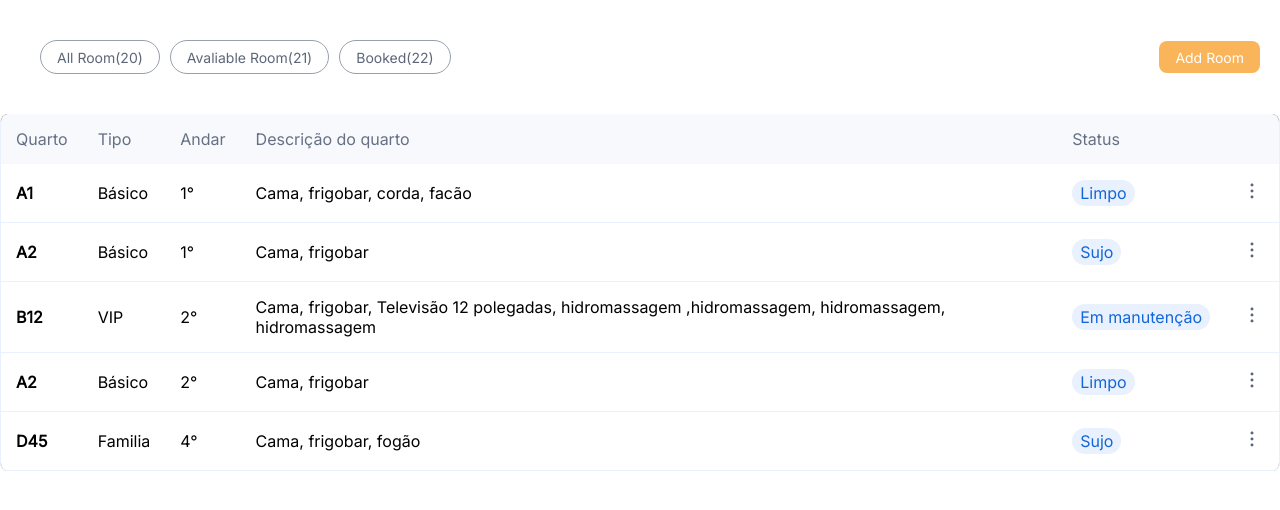
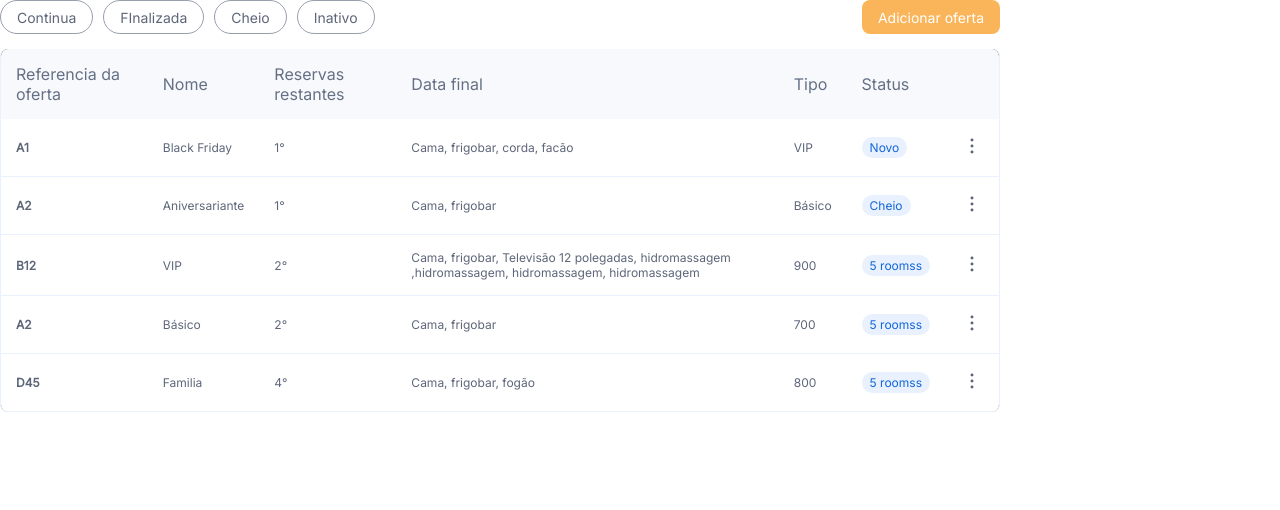
Before and after one commit to StayInn-O-Futuro-do-Gerenciamento/front-end, a React (Vite) app: page / in a window 1280 px wide. Shown: the top 510 px of the page. Built offline with nearby package versions, Linux system fonts and the light colour scheme.

Commit message:
fix: style component filter promotion

```diff
--- a/src/App.tsx
+++ b/src/App.tsx
@@ -1,4 +1,5 @@
 import { ComponentAddRoom } from "./components/componentAddRoom";
+import { FilterPromotion } from "./components/componentFilterPromotion";
 import { RoomFilteredList } from "./components/componentRoomList";
 import { Dashboard } from "./pages/pageDashboard";
 import { Reservation } from "./pages/pageReservation/inde";
@@ -8,7 +9,8 @@ function App() {
     <>
       {/* <Dashboard /> */}
       {/* <Reservation /> */}
-      <ComponentAddRoom />
+      {/* <ComponentAddRoom /> */}
+      <FilterPromotion />
     </>
   );
 }
--- a/src/components/componentButton/index.tsx
+++ b/src/components/componentButton/index.tsx
@@ -6,12 +6,14 @@ export const Button = ({
   type,
   onClick,
   buttonVariation,
+  className,
 }: IButtonProps) => {
   return (
     <StyledButton
       type={type}
       onClick={onClick}
       buttonVariation={buttonVariation}
+      className={className}
     >
       {children}
     </StyledButton>
--- a/src/components/componentButton/type.ts
+++ b/src/components/componentButton/type.ts
@@ -6,6 +6,7 @@ export interface IButtonProps {
   onClick?: () => void;
   buttonVariation?: string;
   disabled?: boolean;
+  className?: string;
 }
 
 export interface IStyledButtonProps {
--- a/src/components/componentFilterPromotion/index.tsx
+++ b/src/components/componentFilterPromotion/index.tsx
@@ -1,88 +1,115 @@
 import { Button } from "../componentButton";
 import { StyledFilterPromotion } from "./style";
-import more from "../../assets/More.svg";
+import { TableStyled } from "../../style/tableStyle";
+import { ComponentTableList } from "../componentTableList";
+import { useState } from "react";
 
 export const FilterPromotion = () => {
+  const [selectedButton, setSelectedButton] = useState("");
+
+  const handleButtonClick = (buttonId: string) => {
+    setSelectedButton(buttonId);
+  };
+  const promotions = [
+    {
+      roomNumber: "A1",
+      roomType: "Black Friday",
+      roomFloor: "1°",
+      roomFacilitys: "Cama, frigobar, corda, facão",
+      status: "VIP",
+      avaliabity: "Novo",
+    },
+    {
+      roomNumber: "A2",
+      roomType: "Aniversariante",
+      roomFloor: "1°",
+      roomFacilitys: "Cama, frigobar",
+      status: "Básico",
+      avaliabity: "Cheio",
+    },
+    {
+      roomNumber: "B12",
+      roomType: "VIP",
+      roomFloor: "2°",
+      roomFacilitys:
+        "Cama, frigobar, Televisão 12 polegadas, hidromassagem ,hidromassagem, hidromassagem, hidromassagem",
+      status: "900",
+      avaliabity: "5 roomss",
+    },
+    {
+      roomNumber: "A2",
+      roomType: "Básico",
+      roomFloor: "2°",
+      roomFacilitys: "Cama, frigobar",
+      status: "700",
+      avaliabity: "5 roomss",
+    },
+    {
+      roomNumber: "D45",
+      roomType: "Familia",
+      roomFloor: "4°",
+      roomFacilitys: "Cama, frigobar, fogão",
+      status: "800",
+      avaliabity: "5 roomss",
+    },
+  ];
+
   return (
     <StyledFilterPromotion>
       <div className="containerContent">
         <div className="buttonContainer">
-          <Button type="button" buttonVariation="filterButton">
+          <Button
+            className={selectedButton === "continue" ? "selected-btn" : ""}
+            type="button"
+            buttonVariation="filterButton"
+            onClick={() => handleButtonClick("continue")}
+          >
             Continua
           </Button>
-          <Button type="button" buttonVariation="filterButton">
+          <Button
+            className={selectedButton === "finishi" ? "selected-btn" : ""}
+            type="button"
+            buttonVariation="filterButton"
+            onClick={() => handleButtonClick("finishi")}
+          >
             FInalizada
           </Button>
+          <Button
+            className={selectedButton === "full" ? "selected-btn" : ""}
+            type="button"
+            buttonVariation="filterButton"
+            onClick={() => handleButtonClick("full")}
+          >
+            Cheio
+          </Button>
+          <Button
+            className={selectedButton === "inactive" ? "selected-btn" : ""}
+            type="button"
+            buttonVariation="filterButton"
+            onClick={() => handleButtonClick("inactive")}
+          >
+            Inativo
+          </Button>
+          {/* <Button type="button" buttonVariation="filterButton">
+            Disponível
+          </Button> */}
         </div>
         <Button type="button" buttonVariation="buttonCreate">
           Adicionar oferta
         </Button>
       </div>
-
-      <table>
+      <TableStyled>
         <thead>
-          <tr>
-            <td>Referencia da oferta</td>
-            <td>Nome da oferta</td>
-            <td>Reservas restantes</td>
-            <td>Data final</td>
-            <td>Tipo de quarto</td>
-            <td>Status</td>
-          </tr>
+          <th>Referencia da oferta</th>
+          <th>Nome</th>
+          <th>Reservas restantes</th>
+          <th>Data final</th>
+          <th>Tipo</th>
+          <th>Status</th>
+          <th></th>
         </thead>
-        <tbody>
-          <tr>
-            <td>5644</td>
-            <td>Family deal</td>
-            <td>10</td>
-            <td>21/3/23</td>
-            <td>Vip</td>
-            <td className="statusColor">
-              <p>Ogaing</p>
-              <img src={more} />
-            </td>
-          </tr>
-        </tbody>
-        <tbody>
-          <tr>
-            <td>5644</td>
-            <td>Family deal</td>
-            <td>10</td>
-            <td>21/3/23</td>
-            <td>Vip</td>
-            <td className="statusColor">
-              <p>Ogaing</p>
-              <img src={more} />
-            </td>
-          </tr>
-        </tbody>
-        <tbody>
-          <tr>
-            <td>5644</td>
-            <td>Family deal</td>
-            <td>10</td>
-            <td>21/3/23</td>
-            <td>Vip</td>
-            <td className="statusColor">
-              <p>Ogaing</p>
-              <img src={more} />
-            </td>
-          </tr>
-        </tbody>
-        <tbody>
-          <tr>
-            <td>5644</td>
-            <td>Family deal</td>
-            <td>10</td>
-            <td>21/3/23</td>
-            <td>Vip</td>
-            <td className="statusColor">
-              <p>Ogaing</p>
-              <img src={more} />
-            </td>
-          </tr>
-        </tbody>
-      </table>
+        <ComponentTableList list={promotions} />
+      </TableStyled>
     </StyledFilterPromotion>
   );
 };
--- a/src/components/componentFilterPromotion/style.ts
+++ b/src/components/componentFilterPromotion/style.ts
@@ -10,10 +10,19 @@ export const StyledFilterPromotion = styled.div`
     display: flex;
     justify-content: space-between;
     width: 100%;
+    .clicado {
+      background-color: red;
+    }
   }
   .buttonContainer {
     display: flex;
     gap: 10px;
+
+    .selected-btn {
+      background-color: var(--orange-300);
+      color: var(--grey-00);
+      border: 1px solid var(--orange-100);
+    }
   }
 
   table {
```
